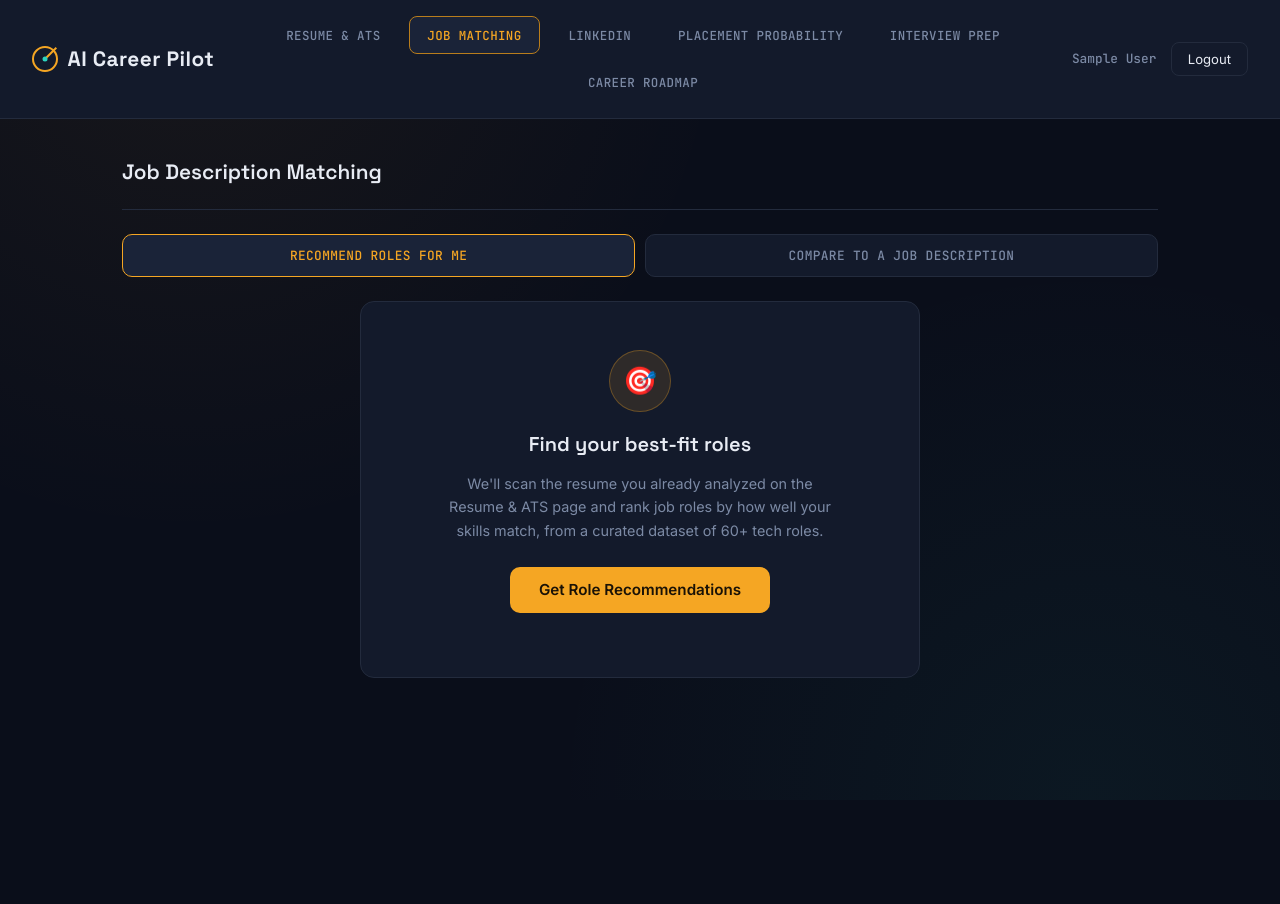
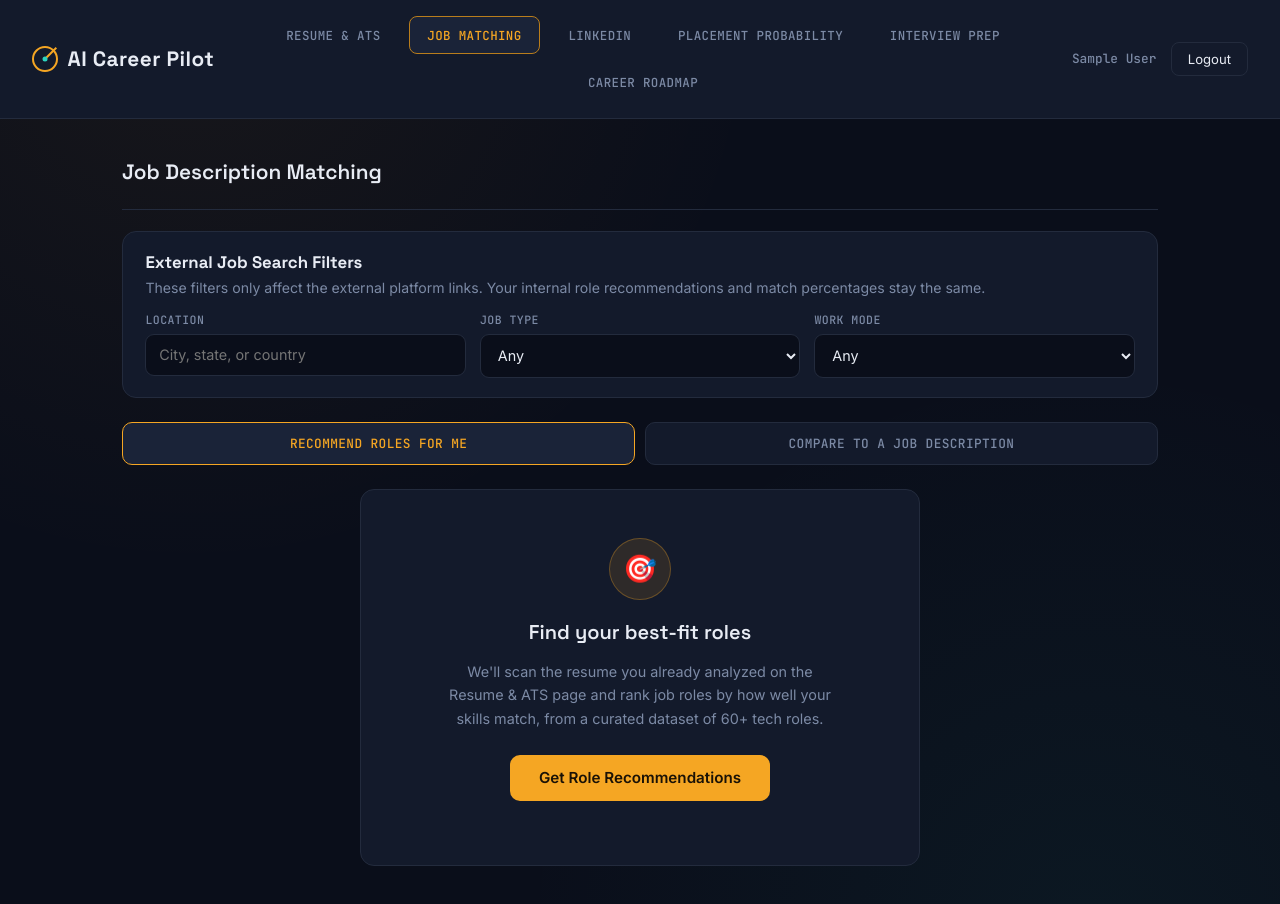
Before and after one commit to Karan-Babar/AI-Career-Pilot, a React (Vite) app in the folder frontend/: page /job-matching in a window 1280 px wide. Shown: the top 904 px of the page. Before the commit the page ends 800 px from the top, so only its background shows below. Built offline with nearby package versions, Linux system fonts and the light colour scheme; sample sign-in values are in the browser's storage.

Commit message:
Update job search platform filters and external search links

```diff
--- a/frontend/src/index.css
+++ b/frontend/src/index.css
@@ -778,6 +778,61 @@ button {
   background: var(--bg-panel-raised);
 }
 
+.job-filter-panel {
+  background: var(--bg-panel);
+  border: 1px solid var(--border-subtle);
+  border-radius: var(--radius);
+  padding: 1.2rem 1.4rem;
+  margin: 1.3rem 0 1.5rem;
+}
+
+.job-filter-panel h2 {
+  font-family: var(--font-display);
+  font-size: 1.05rem;
+  margin-bottom: 0.35rem;
+}
+
+.job-filter-grid {
+  display: grid;
+  grid-template-columns: repeat(auto-fit, minmax(180px, 1fr));
+  gap: 0.9rem;
+  margin-top: 1rem;
+}
+
+.job-filter-field {
+  display: flex;
+  flex-direction: column;
+  gap: 0.45rem;
+  font-size: 0.88rem;
+}
+
+.job-filter-field span {
+  color: var(--text-muted);
+  font-family: var(--font-mono);
+  font-size: 0.72rem;
+  text-transform: uppercase;
+  letter-spacing: 0.04em;
+}
+
+.job-filter-field input,
+.job-filter-field select {
+  width: 100%;
+  background: var(--bg-deep);
+  border: 1px solid var(--border-subtle);
+  border-radius: 9px;
+  color: var(--text-primary);
+  padding: 0.72rem 0.8rem;
+  font-family: var(--font-body);
+  font-size: 0.9rem;
+  outline: none;
+  transition: border-color 0.15s ease;
+}
+
+.job-filter-field input:focus,
+.job-filter-field select:focus {
+  border-color: var(--accent-amber);
+}
+
 .closest-role-block {
   margin-bottom: 1rem;
 }
--- a/frontend/src/pages/JobMatching.jsx
+++ b/frontend/src/pages/JobMatching.jsx
@@ -1,6 +1,22 @@
 import React, { useState } from "react";
 import api from "../api/axios";
 import { useAppData } from "../context/AppDataContext";
+
+export const JOB_PLATFORMS = [
+  { id: "linkedin", label: "LinkedIn" },
+  { id: "naukri", label: "Naukri" },
+  { id: "indeed", label: "Indeed" },
+  { id: "glassdoor", label: "Glassdoor" },
+  { id: "wellfound", label: "Wellfound" },
+];
+
+export const JOB_TYPE_OPTIONS = ["Any", "Full-time", "Internship", "Entry-level"];
+export const WORK_MODE_OPTIONS = ["Any", "Remote", "On-site", "Hybrid"];
+
+const PLATFORM_LABELS = JOB_PLATFORMS.reduce((acc, platform) => {
+  acc[platform.id] = platform.label;
+  return acc;
+}, {});
 
 function slugify(text) {
   return text
@@ -9,12 +25,104 @@ function slugify(text) {
     .replace(/(^-|-$)/g, "");
 }
 
-function getSearchLinks(roleName) {
-  const encoded = encodeURIComponent(roleName);
-  const slug = slugify(roleName);
+function normalizeFilters(filters = {}) {
   return {
-    linkedin: `https://www.linkedin.com/jobs/search/?keywords=${encoded}`,
-    naukri: `https://www.naukri.com/${slug}-jobs`,
+    location: (filters.location || "").trim(),
+    jobType: filters.jobType || "Any",
+    workMode: filters.workMode || "Any",
+  };
+}
+
+function buildRoleQuery(roleName) {
+  return (roleName || "").trim().replace(/\s+/g, " ");
+}
+
+const GLASSDOOR_CITY_IDS = {
+  pune: 2856202,
+  mumbai: 2851180,
+  delhi: 2891681,
+  "new-delhi": 2891681,
+  bengaluru: 2940587,
+  bangalore: 2940587,
+  hyderabad: 2865319,
+  chennai: 2833209,
+  calcutta: 2901633,
+  kolkata: 2901633,
+};
+
+function getGlassdoorUrl(filters, baseQuery) {
+  const locationSlug = slugify(filters.location || "india");
+  const cityId = GLASSDOOR_CITY_IDS[locationSlug];
+  const locationPrefix = `${locationSlug}-india`;
+  const keywordSlug = slugify(baseQuery);
+  const keywordOffset = locationPrefix.length + 1;
+  const keywordEnd = keywordOffset + keywordSlug.length;
+
+  if (cityId) {
+    return `https://www.glassdoor.co.in/Job/${locationPrefix}-${keywordSlug}-jobs-SRCH_IL.0,${locationPrefix.length}_IC${cityId}_KO${keywordOffset},${keywordEnd}.htm`;
+  }
+
+  const glassdoorQuery = [filters.location, baseQuery]
+    .map((value) => (value || "").trim())
+    .filter(Boolean)
+    .join(" ")
+    .replace(/\s+/g, " ")
+    .trim();
+
+  return `https://www.glassdoor.co.in/Job/jobs.htm?sc.keyword=${encodeURIComponent(glassdoorQuery)}`;
+}
+
+export function getSearchLinks(roleName, filters = {}) {
+  const f = normalizeFilters(filters);
+  const role = (roleName || "").trim();
+  const baseQuery = buildRoleQuery(role);
+  const encodedBaseQuery = encodeURIComponent(baseQuery);
+  const encodedLocation = encodeURIComponent(f.location);
+
+  // LinkedIn can filter work mode and common job types through URL parameters,
+  // so they are intentionally not appended to the search keyword.
+  const linkedinParams = new URLSearchParams();
+  linkedinParams.set("keywords", baseQuery);
+  if (f.location) linkedinParams.set("location", f.location);
+  if (f.workMode === "On-site") linkedinParams.set("f_WT", "1");
+  if (f.workMode === "Remote") linkedinParams.set("f_WT", "2");
+  if (f.workMode === "Hybrid") linkedinParams.set("f_WT", "3");
+  if (f.jobType === "Full-time") linkedinParams.set("f_JT", "F");
+  if (f.jobType === "Internship") linkedinParams.set("f_JT", "I");
+  if (f.jobType === "Entry-level") linkedinParams.set("f_E", "2");
+
+  // Naukri: role/location in the path and query. Work mode stays a native wfhType.
+  const naukriPath = f.location
+    ? `${slugify(role || "jobs")}-jobs-in-${slugify(f.location)}`
+    : `${slugify(role || "jobs")}-jobs`;
+  let naukriUrl = `https://www.naukri.com/${naukriPath}?k=${encodedBaseQuery}`;
+  if (f.location) naukriUrl += `&l=${encodedLocation}`;
+  if (f.workMode === "On-site") naukriUrl += "&wfhType=0";
+  if (f.workMode === "Remote") naukriUrl += "&wfhType=2";
+  if (f.workMode === "Hybrid") naukriUrl += "&wfhType=3";
+  naukriUrl += "&nignbevent_src=jobsearchDeskGNB";
+
+  // Indeed: role and location are query text/params; job type uses jt.
+  let indeedUrl = `https://www.indeed.com/jobs?q=${encodedBaseQuery}`;
+  if (f.location) indeedUrl += `&l=${encodedLocation}`;
+  if (f.jobType === "Full-time") indeedUrl += "&jt=fulltime";
+  if (f.jobType === "Internship") indeedUrl += "&jt=internship";
+  indeedUrl += "&from=searchOnDesktopSerp";
+
+  // Wellfound: only role and optional keyword plus location.
+  const wellfoundQuery = [baseQuery, f.location]
+    .map((value) => (value || "").trim())
+    .filter(Boolean)
+    .join(" ")
+    .replace(/\s+/g, " ")
+    .trim();
+
+  return {
+    linkedin: `https://www.linkedin.com/jobs/search/?${linkedinParams.toString()}`,
+    naukri: naukriUrl,
+    indeed: indeedUrl,
+    glassdoor: getGlassdoorUrl(f, baseQuery),
+    wellfound: `https://wellfound.com/jobs?query=${encodeURIComponent(wellfoundQuery)}`,
   };
 }
 
@@ -30,7 +138,15 @@ const {
   setJobCompareResult: setCompareResult,
 } = useAppData();
 const [jobDescription, setJobDescription] = useState("");
+const [jobFilters, setJobFilters] = useState({
+  location: "",
+  jobType: "Any",
+  workMode: "Any",
+});
 
+const updateJobFilter = (field, value) => {
+  setJobFilters((current) => ({ ...current, [field]: value }));
+};
   const fetchRecommendations = async () => {
     setLoading(true);
     setError("");
@@ -68,6 +184,47 @@ const [jobDescription, setJobDescription] = useState("");
       <header>
         <h1>Job Description Matching</h1>
       </header>
+
+      <section className="job-filter-panel">
+        <h2>External Job Search Filters</h2>
+        <p className="results-sub">
+          These filters only affect the external platform links. Your internal role recommendations and match percentages stay the same.
+        </p>
+        <div className="job-filter-grid">
+          <label className="job-filter-field">
+            <span>Location</span>
+            <input
+              type="text"
+              value={jobFilters.location}
+              onChange={(e) => updateJobFilter("location", e.target.value)}
+              placeholder="City, state, or country"
+            />
+          </label>
+
+          <label className="job-filter-field">
+            <span>Job type</span>
+            <select value={jobFilters.jobType} onChange={(e) => updateJobFilter("jobType", e.target.value)}>
+              {JOB_TYPE_OPTIONS.map((option) => (
+                <option key={option} value={option}>
+                  {option}
+                </option>
+              ))}
+            </select>
+          </label>
+
+          <label className="job-filter-field">
+            <span>Work mode</span>
+            <select value={jobFilters.workMode} onChange={(e) => updateJobFilter("workMode", e.target.value)}>
+              {WORK_MODE_OPTIONS.map((option) => (
+                <option key={option} value={option}>
+                  {option}
+                </option>
+              ))}
+            </select>
+          </label>
+
+        </div>
+      </section>
 
       <div className="mode-toggle">
         <button
@@ -153,20 +310,21 @@ const [jobDescription, setJobDescription] = useState("");
                       </div>
                     )}
   <div className="search-links">
-  {(() => {
-    const links = getSearchLinks(r.role);
-    return (
-      <>
-        <a href={links.linkedin} target="_blank" rel="noopener noreferrer" className="search-link-btn">
-          🔗 Search on LinkedIn
+    {(() => {
+      const links = getSearchLinks(r.role, jobFilters);
+      return JOB_PLATFORMS.map((platform) => (
+        <a
+          key={platform.id}
+          href={links[platform.id]}
+          target="_blank"
+          rel="noopener noreferrer"
+          className="search-link-btn"
+        >
+          🔗 Search on {platform.label}
         </a>
-        <a href={links.naukri} target="_blank" rel="noopener noreferrer" className="search-link-btn">
-          🔗 Search on Naukri
-        </a>
-      </>
-    );
-  })()}
-</div>
+      ));
+    })()}
+  </div>
                   </div>
                 ))}
               </div>
@@ -206,17 +364,18 @@ const [jobDescription, setJobDescription] = useState("");
     </p>
     <div className="search-links">
       {(() => {
-        const links = getSearchLinks(compareResult.closestRoleCategory);
-        return (
-          <>
-            <a href={links.linkedin} target="_blank" rel="noopener noreferrer" className="search-link-btn">
-              🔗 Search on LinkedIn
-            </a>
-            <a href={links.naukri} target="_blank" rel="noopener noreferrer" className="search-link-btn">
-              🔗 Search on Naukri
-            </a>
-          </>
-        );
+        const links = getSearchLinks(compareResult.closestRoleCategory, jobFilters);
+        return JOB_PLATFORMS.map((platform) => (
+          <a
+            key={platform.id}
+            href={links[platform.id]}
+            target="_blank"
+            rel="noopener noreferrer"
+            className="search-link-btn"
+          >
+            🔗 Search on {platform.label}
+          </a>
+        ));
       })()}
     </div>
   </div>
```
